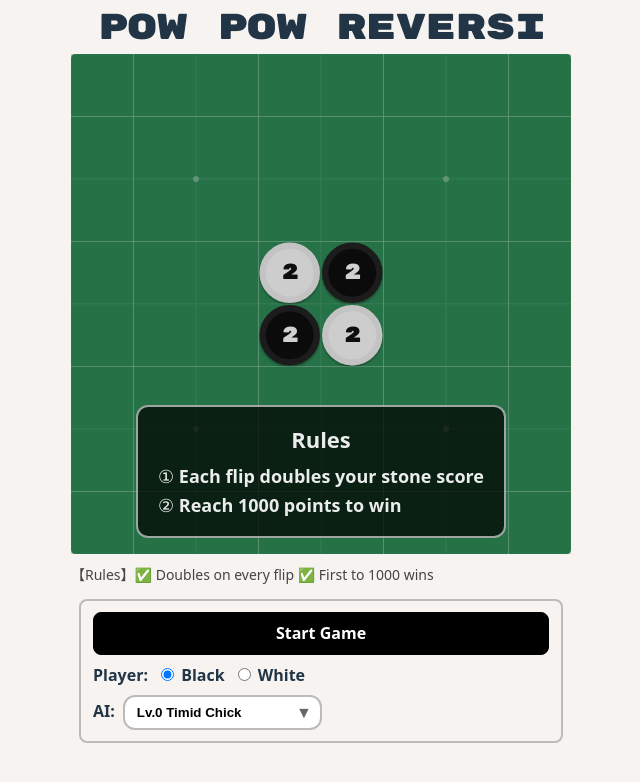
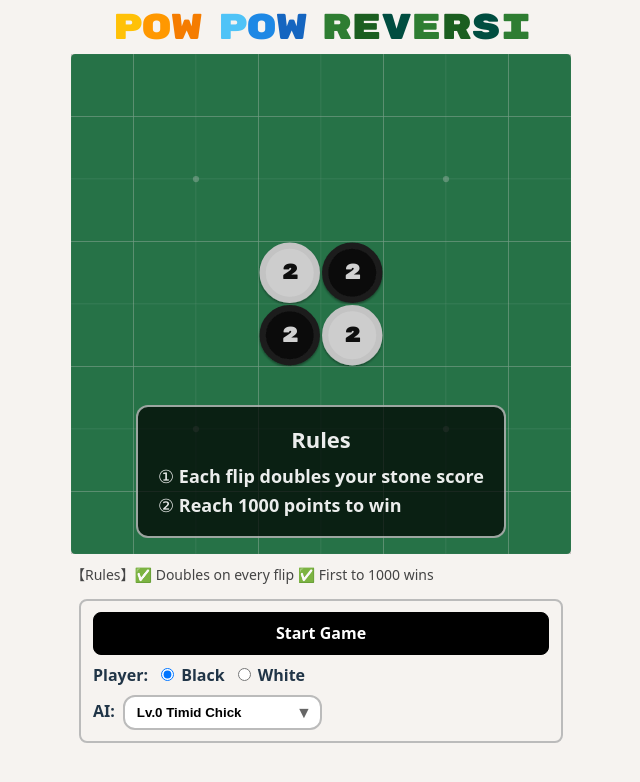
Before and after one commit to kurehajime/powpow_reversi, a React (Vite) app: page / in a window 1280 px wide. Shown: the top 782 px of the page, without its empty margins (319-959 px from the left). Built offline with nearby package versions, Linux system fonts and the light colour scheme.

Commit message:
タイトルをたのしげに

```diff
--- a/src/components/GameScaffold.tsx
+++ b/src/components/GameScaffold.tsx
@@ -26,9 +26,29 @@ export default function GameScaffold({
   panel,
 }: Props) {
   const { t } = useTranslation()
+  const title = 'POW POW REVERSI'
+  const orange = ['#FFC107', '#FF9800', '#F57C00'] // light -> mid -> dark
+  const blue = ['#4FC3F7', '#1E88E5', '#1565C0']   // light -> mid -> dark
+  const green = ['#2E7D32', '#1B5E20', '#004D40']  // dark green gradient
+  const renderWordWithColors = (word: string, palette: string[]) => (
+    <>
+      {word.split('').map((ch, i) => (
+        <span key={`${word}-${i}`} style={{ color: palette[i % palette.length] }}>{ch}</span>
+      ))}
+    </>
+  )
+  const titleNode = (
+    <h1 style={{ margin: 0, paddingTop: 8, fontSize: 'clamp(28px, 4vw, 36px)', letterSpacing: '-0.02em', fontFamily: '"Rubik Mono One", system-ui, sans-serif' }} aria-label={title}>
+      {renderWordWithColors('POW', orange)}
+      <span aria-hidden style={{ display: 'inline-block', width: '0.5ch' }}>{' '}</span>
+      {renderWordWithColors('POW', blue)}
+      <span aria-hidden style={{ display: 'inline-block', width: '0.5ch' }}>{' '}</span>
+      {renderWordWithColors('REVERSI', green)}
+    </h1>
+  )
   return (
     <div style={{ display: 'flex', flexDirection: 'column', alignItems: 'center', gap: 6 }}>
-      <h1 style={{ margin: 0, paddingTop: 8, fontSize: 'clamp(28px, 4vw, 36px)', letterSpacing: '-0.02em', fontFamily: '"Rubik Mono One", system-ui, sans-serif' }}>POW POW REVERSI</h1>
+      {titleNode}
 
       {/* Hidden SVG filter defs (hand-drawn jitter) */}
       <svg aria-hidden="true" style={{ position: 'absolute', width: 0, height: 0 }}>
```
